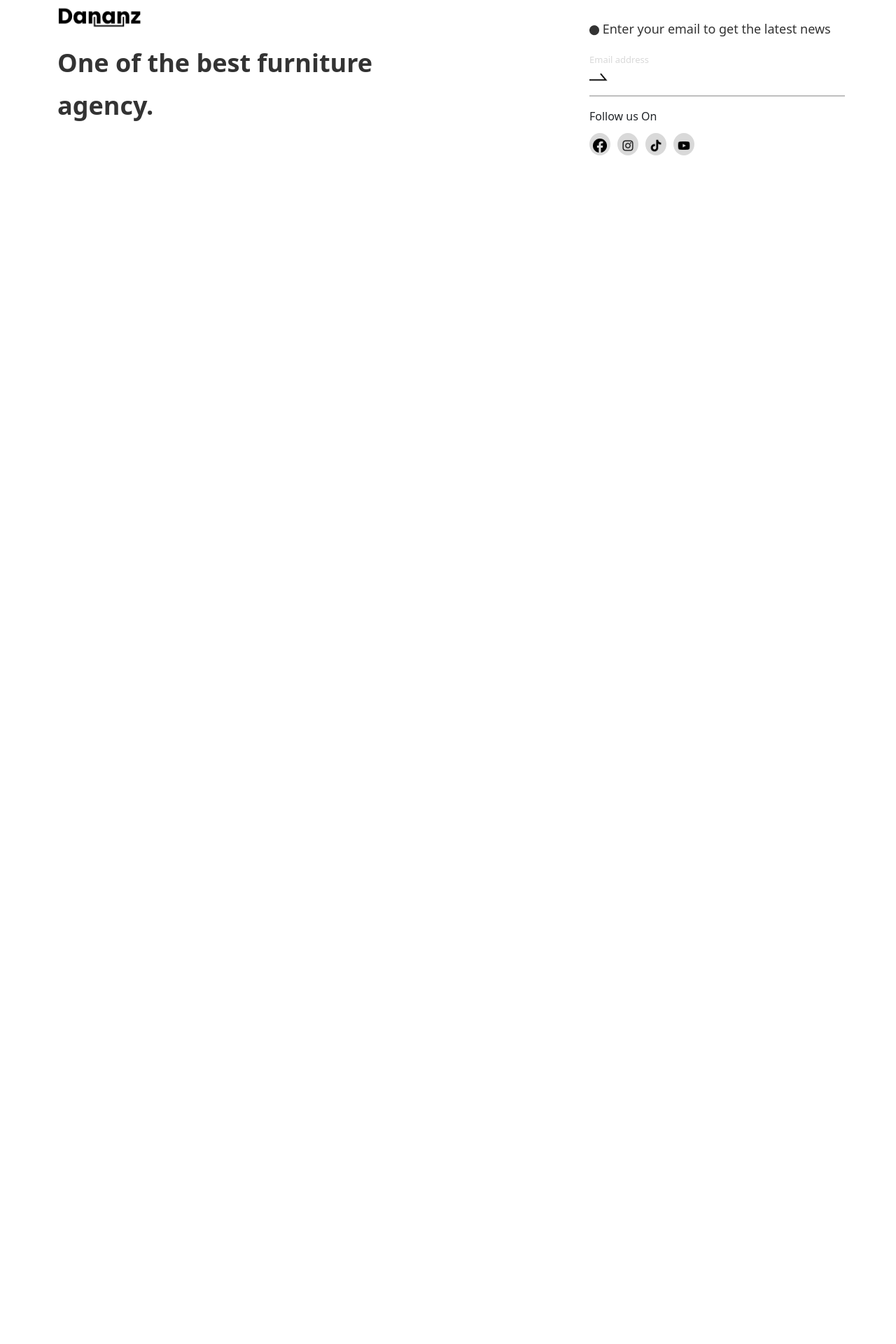
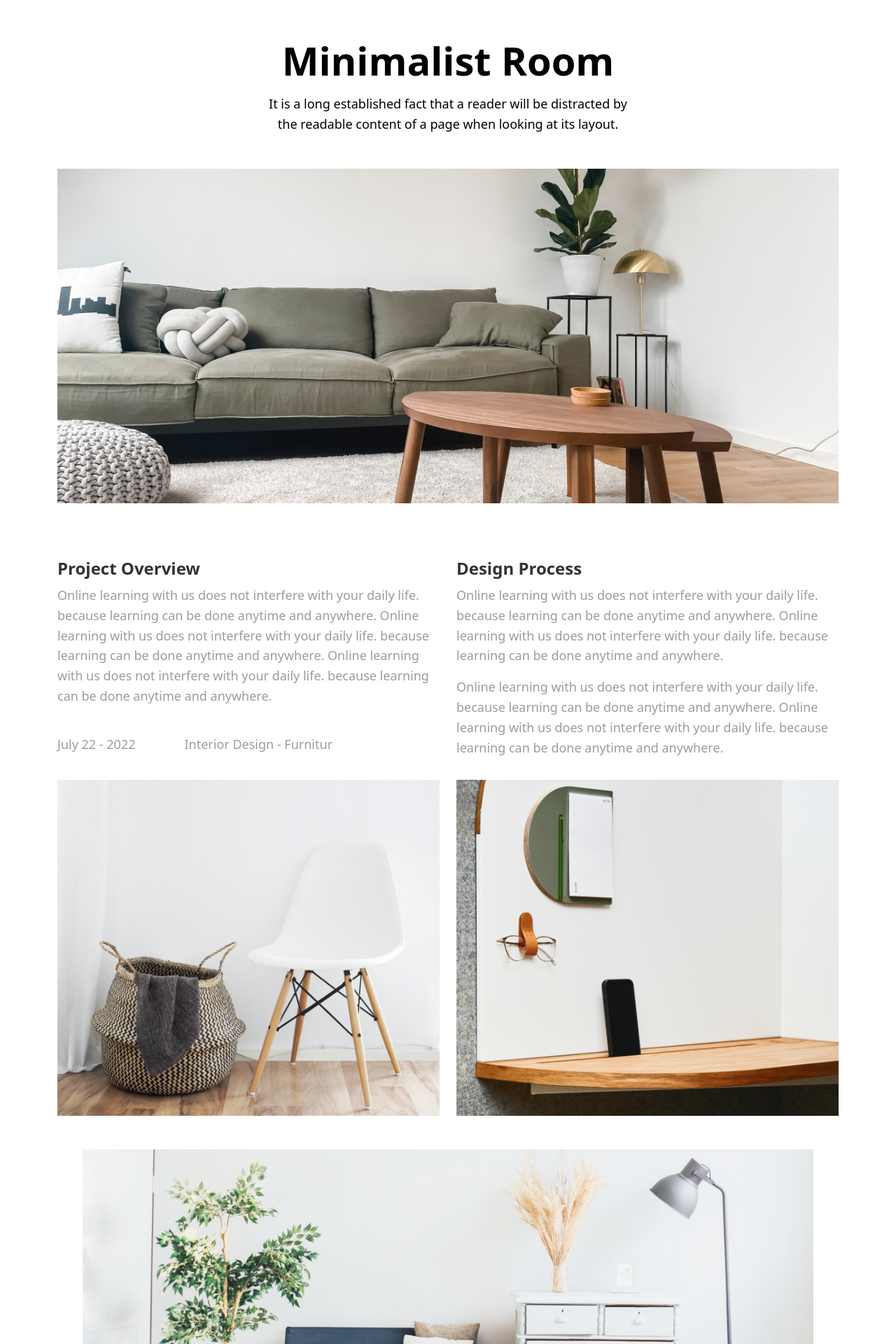
Before and after one commit to siccoo/dananz-cypress, a React (Create React App) app: page / in a window 1280 px wide. Shown: the part 80-2000 px from the top of the page at 70% size. Before the commit the page ends 800 px from the top, so only its background shows below. Built offline with nearby package versions, Linux system fonts and the light colour scheme.

Commit message:
updates on home & footer component

```diff
--- a/src/components/footer/Footer.css
+++ b/src/components/footer/Footer.css
@@ -67,7 +67,7 @@
 
 .footer-line {
   width: 365px;
-  border: 0.6px solid #000000;
+  border: 1px solid #141414;
 }
 
 @media only screen and (max-width: 1024px) {
--- a/src/pages/home/Home.css
+++ b/src/pages/home/Home.css
@@ -0,0 +1,144 @@
+.home {
+    padding: 0px 0px 50px 0px;
+    background: #ffffff;
+  }
+
+  .home h3 {
+    font-style: normal;
+    font-weight: 700;
+    font-size: 56px;
+    line-height: 140%;
+    color: #000000;
+    margin-top: 50px;
+  }
+
+  @media only screen and (max-width: 1024px) {
+    .home h3 {
+      font-size: 25px;
+      line-height: 35px;
+      margin-top: 10px;
+      margin-bottom: 20px;
+    }
+  }
+
+  .home p {
+    font-style: normal;
+    font-weight: 400;
+    font-size: 18px;
+    line-height: 160%;
+    text-align: center;
+    color: #000000;
+    max-width: 518px;
+    margin: auto;
+  }
+
+  @media only screen and (max-width: 1024px) {
+    .home p {
+      font-size: 14px;
+      line-height: 22px;
+    }
+  }
+
+  .home-one {
+    padding: 0px 0px 50px 0px;
+  }
+
+  .home-two {
+    padding: 10px 60px 50px 60px;
+  }
+
+  @media only screen and (max-width: 1024px) {
+    .home-two {
+      padding: 0px 15px 0px 0px;
+    }
+  }
+
+  .home-two h6 {
+    font-style: normal;
+    font-weight: 600;
+    font-size: 24px;
+    line-height: 140%;
+    color: #333333;
+  }
+
+  @media only screen and (max-width: 1024px) {
+    .home-two h6 {
+      font-size: 18px;
+      line-height: 22px;
+    }
+  }
+
+  .home-two p {
+  font-style: normal;
+  font-weight: 400;
+  font-size: 18px;
+  line-height: 160%;
+  color: #9C9C9C;
+  max-width: 580px;
+  /* margin: auto; */
+  }
+
+  @media only screen and (max-width: 1024px) {
+    .home-two p {
+      font-size: 12px;
+      line-height: 22px;
+    }
+  }
+
+  .home-three {
+    margin-top: 30px;
+    background: #2C3878;
+    padding: 30px 0px 30px 0px;
+    /* margin-right: -25px; */
+    margin-bottom: 30px;
+  }
+
+  .home-three p {
+    font-style: normal;
+    font-weight: 600;
+    font-size: 36px;
+    line-height: 170%;
+    color: #FFFFFF;
+  }
+
+  @media only screen and (max-width: 1024px) {
+    .home-three p {
+      font-size: 18px;
+      line-height: 22px;
+    }
+  }
+
+  .home-three .contact-section p {
+  font-style: normal;
+  font-weight: 400;
+  font-size: 18px;
+  line-height: 160%;
+  color: #D9D9D9;
+  max-width: 430px;
+  }
+
+  @media only screen and (max-width: 1024px) {
+    .home-three .contact-section p {
+      font-size: 12px;
+      line-height: 22px;
+    }
+  }
+
+  .home-three .contact-section button {
+    background: #FFFFFF;
+    padding: 15px 20px;
+    font-style: normal;
+    font-weight: 500;
+    font-size: 14px;
+    line-height: 21px;
+    color: #333333;
+    border: none;
+  }
+
+  @media only screen and (max-width:1024px) {
+    .home-three .contact-section button {
+       font-size: 12px;
+       line-height: 14px;
+       padding: 10px 15px !important;
+    }
+  }
--- a/src/pages/home/Index.jsx
+++ b/src/pages/home/Index.jsx
@@ -1,14 +1,143 @@
-import React from 'react'
-import Footer from '../../components/footer/Index';
-import Navbar from '../../components/navbar/Index';
+import React from "react";
+import "./Home.css";
+import Footer from "../../components/footer/Index";
+import Navbar from "../../components/navbar/Index";
+
+import HomeImgOne from "../../assets/images/homeImg1.png";
+import HomeImgTwo from "../../assets/images/homeImg2.png";
+import HomeImgThree from "../../assets/images/homeImg3.png";
+import HomeImgFour from "../../assets/images/homeImg4.png";
+import HomeImgFive from "../../assets/images/homeImg5.png";
+import HomeImgSix from "../../assets/images/homeImg6.png";
 
 const Home = () => {
   return (
-    <div>
-        <Navbar />
-        <Footer />
-    </div>
-  )
-}
+    <>
+      <Navbar />
+      <section class="home">
+        <div class="container">
+          <div class="row">
+            <div class="col-md-12 text-center">
+              <h3>Minimalist Room</h3>
+              <p>
+                It is a long established fact that a reader will be distracted
+                by the readable content of a page when looking at its layout.
+              </p>
+            </div>
+          </div>
+        </div>
+      </section>
+      <section class="home-one">
+        <div class="container">
+          <div class="row text-center">
+            <div class="col-md-12 text-center">
+              <img
+                src={HomeImgOne}
+                class="img-fluid"
+                alt=""
+              />
+            </div>
+          </div>
+        </div>
+      </section>
+      <section class="home-two">
+        <div class="container">
+          <div class="row">
+            <div class="col-md-6 pt-3">
+              <h6>Project Overview</h6>
+              <p>
+                Online learning with us does not interfere with your daily life.
+                because learning can be done anytime and anywhere. Online
+                learning with us does not interfere with your daily life.
+                because learning can be done anytime and anywhere. Online
+                learning with us does not interfere with your daily life.
+                because learning can be done anytime and anywhere.
+              </p>
+              <div style={{display: "flex", marginTop: "40px"}}>
+                <p style={{marginRight: "70px"}}>July 22 - 2022</p>
+                <p>Interior Design - Furnitur</p>
+              </div>
+            </div>
+            <div class="col-md-6 pt-3">
+              <h6>Design Process</h6>
+              <p>
+                Online learning with us does not interfere with your daily life.
+                because learning can be done anytime and anywhere. Online
+                learning with us does not interfere with your daily life.
+                because learning can be done anytime and anywhere.
+              </p>
+              <p>
+                Online learning with us does not interfere with your daily life.
+                because learning can be done anytime and anywhere. Online
+                learning with us does not interfere with your daily life.
+                because learning can be done anytime and anywhere.
+              </p>
+            </div>
+          </div>
+          <div class="row text-center">
+            <div class="col-md-6 pt-3">
+              <img
+                class="img-fluid"
+                src={HomeImgTwo}
+                alt=""
+              />
+            </div>
+            <div class="col-md-6 pt-3">
+              <img
+                class="img-fluid"
+                src={HomeImgThree}
+                alt=""
+              />
+            </div>
+          </div>
+          <div class="row text-center">
+            <div class="col-md-12 p-5">
+              <img
+                class="img-fluid"
+                src={HomeImgFour}
+                alt=""
+              />
+            </div>
+          </div>
+          <div class="row text-center">
+            <div class="col-md-6 pt-3">
+              <img
+                class="img-fluid"
+                src={HomeImgFive}
+                alt=""
+              />
+            </div>
+            <div class="col-md-6 pt-3 ">
+              <img
+                class="img-fluid"
+                src={HomeImgSix}
+                alt=""
+              />
+            </div>
+          </div>
+        </div>
+      </section>
+      <section class="home-three">
+        <div class="container">
+          <div class="row">
+            <div class="col-md-6">
+              <p>let's discuss making your interior like a dream place!</p>
+            </div>
+            <div class="col-md-6">
+              <div class="contact-section">
+                <p>
+                  Contact us below to work together to build your amazing
+                  interior
+                </p>
+                <button>Contact Us</button>
+              </div>
+            </div>
+          </div>
+        </div>
+      </section>
+      <Footer />
+    </>
+  );
+};
 
 export default Home;
```
